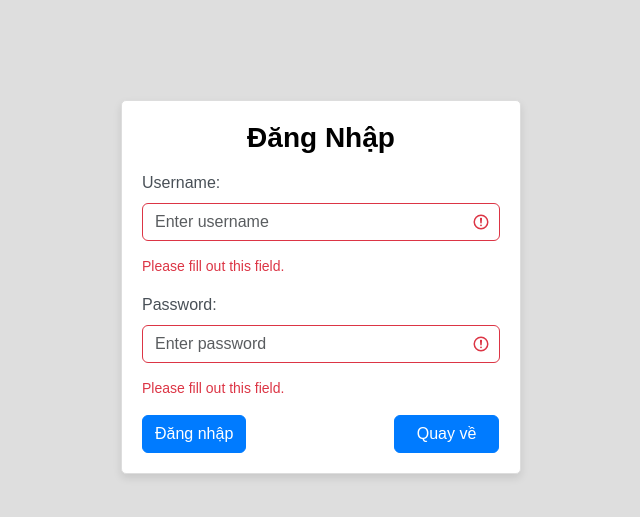
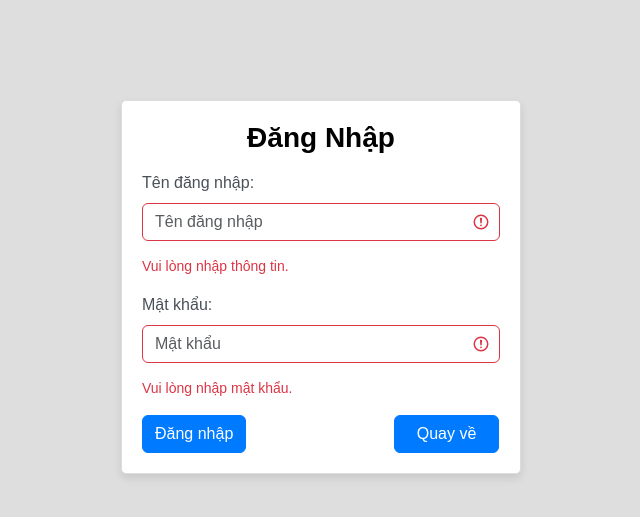
Before and after one commit to trantrungnghia414/csn-da21ttb-trantrungnghia-timhieu-angularjs, a PHP site: page /csn/php/admin/index.php in a window 1280 px wide. Shown: the top 517 px of the page, without its empty margins (319-959 px from the left). Run offline with PHP 8.4, Linux system fonts and the light colour scheme; some libraries are stand-ins or nearby versions.

Commit message:
Cập nhật Source Code

```diff
--- a/CSN/thuchanh/asess/css/style.css
+++ b/CSN/thuchanh/asess/css/style.css
@@ -31,6 +31,7 @@ button.searchbtn {
 }
 
 button.dangnhap {
+    color: #000;
     border: none;
     background-color: #ffb400;
 }
@@ -318,6 +319,10 @@ footer p {
 footer img {
     width: 100px;
 }
+
+footer .logo-footer {
+    margin-top: -4px;
+}
 /* FOOTER END */
 
 /* --------------------------------------------------------------------------- */
--- a/CSN/thuchanh/asess/js/locsanpham.js
+++ b/CSN/thuchanh/asess/js/locsanpham.js
@@ -39,15 +39,10 @@ app.controller("LocsanphamController", function ($scope, $http) {
         .then(
             function (response) {
                 console.log(response);
-                // Kiểm tra phản hồi từ server
-                // if (response.data.status === "success") {
                 // Lấy dữ liệu lọc được từ server
                 $scope.filteredPhones = response.data;
 
-                // In ra console để kiểm tra
                 console.log("$scope.filteredPhones:", $scope.filteredPhones);
-                // } else {
-                // }
             },
             function (error) {
                 // Xử lý lỗi khi gửi yêu cầu
--- a/CSN/thuchanh/php/admin/index.php
+++ b/CSN/thuchanh/php/admin/index.php
@@ -14,7 +14,7 @@ if(isset($_POST['uname']) && isset($_POST['pswd'])) {
     if ($result->num_rows > 0) {
         // Đăng nhập thành công, chuyển hướng đến trang admin.php
         // header("Location: admin.php");
-        echo '<script>alert("Đăng nhập thành công!"); window.location.href = "admin.php";</script>';
+        echo '<script>alert("Đăng nhập tài khoảng admin thành công!"); window.location.href = "admin.php";</script>';
     } else {
         // Kiểm tra đăng nhập
         $query = "SELECT * FROM nguoidung WHERE tennguoidung='$username' AND matkhau='$password' AND quyen='user'";
@@ -22,7 +22,7 @@ if(isset($_POST['uname']) && isset($_POST['pswd'])) {
 
         if ($result->num_rows > 0) {
             // Đăng nhập thành công, cập nhật session và chuyển hướng đến trang chính
-            echo '<script>alert("Đăng nhập thành công!"); window.location.href = "../../index.html";</script>';
+            echo '<script>alert("Đăng nhập tài khoảng người dùng thành công!"); window.location.href = "../../index.html";</script>';
             exit();
         } else {
             // Đăng nhập không thành công, cập nhật biến kiểm tra đăng nhập và hiển thị thông báo lỗi
@@ -70,16 +70,16 @@ $conn->close();
             </div>
         <?php endif; ?>
         <div class="mb-3 mt-3">
-            <label for="uname" class="form-label">Username:</label>
-            <input type="text" class="form-control" id="uname" placeholder="Enter username" name="uname" required>
+            <label for="uname" class="form-label">Tên đăng nhập:</label>
+            <input type="text" class="form-control" id="uname" placeholder="Tên đăng nhập" name="uname" required>
             <div class="valid-feedback">Valid.</div>
-            <div class="invalid-feedback">Please fill out this field.</div>
+            <div class="invalid-feedback">Vui lòng nhập thông tin.</div>
         </div>
         <div class="mb-3">
-            <label for="pwd" class="form-label">Password:</label>
-            <input type="password" class="form-control" id="pwd" placeholder="Enter password" name="pswd" required>
+            <label for="pwd" class="form-label">Mật khẩu:</label>
+            <input type="password" class="form-control" id="pwd" placeholder="Mật khẩu" name="pswd" required>
             <div class="valid-feedback">Valid.</div>
-            <div class="invalid-feedback">Please fill out this field.</div>
+            <div class="invalid-feedback">Vui lòng nhập mật khẩu.</div>
         </div>
         <button type="submit" class="btn btn-primary">Đăng nhập</button>
         <a href="../../index.html" class="btn btn-primary redo">Quay về</a>
```
Also changed, not shown: CSN/thuchanh/asess/js/timkiem.js (+3 -7 lines), CSN/thuchanh/index.html (+14 -4 lines), CSN/thuchanh/locsanpham.html (+12 -8 lines), CSN/thuchanh/product-details.html (+8 -8 lines), CSN/thuchanh/product.html (+8 -8 lines), CSN/thuchanh/timkiem.html (+8 -8 lines), CSN/thuchanh/asess/img/logo-Realme.png (deleted).
